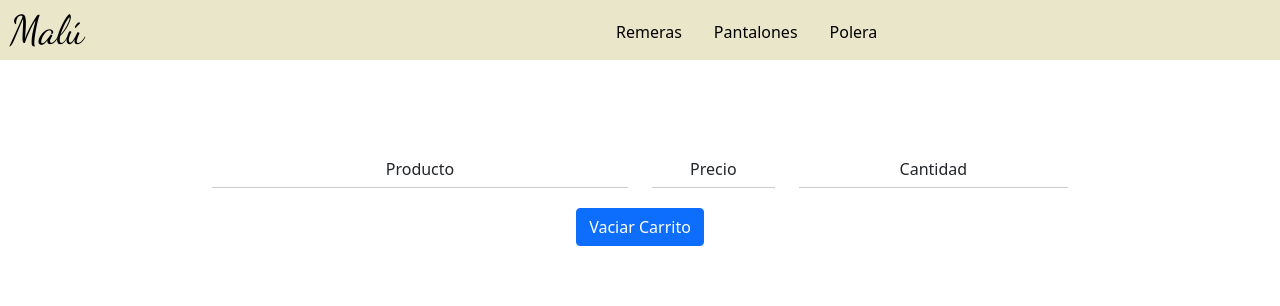
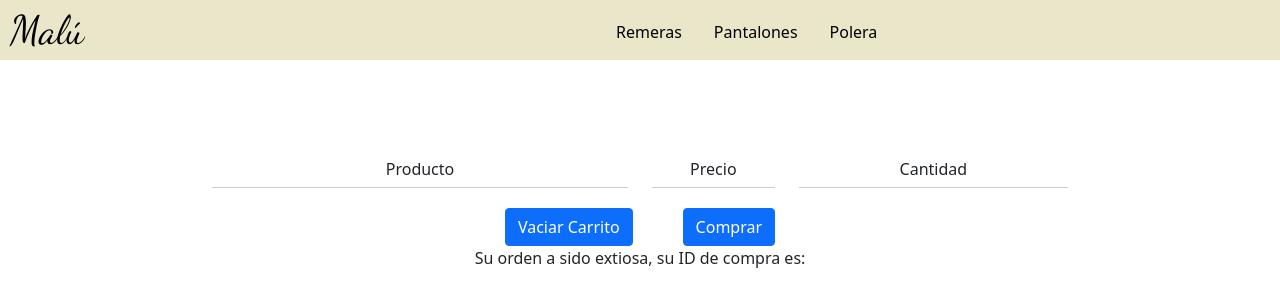
Before and after one commit to TixeiraValentin/ReactEcommerce-CoderHouse, a React (Create React App) app: page /cart in a window 1280 px wide. Shown: the top 306 px of the page. Built offline with nearby package versions, Linux system fonts and the light colour scheme; a web font is replaced by a local one.

Commit message:
agregamos orders a fireStore hardCodeado

```diff
--- a/src/components/Cart/Cart.css
+++ b/src/components/Cart/Cart.css
@@ -16,3 +16,6 @@
     flex-direction: row;
     justify-content: space-between;
 }
+.buttonsCart {
+    margin-right: 50px;
+}
--- a/src/components/Cart/Cart.jsx
+++ b/src/components/Cart/Cart.jsx
@@ -1,10 +1,51 @@
 import { Button } from 'react-bootstrap'
 import {useCartContext } from '../../context/CartContext'
+import {addDoc, collection, doc, getFirestore, Timestamp, updateDoc, writeBatch} from "firebase/firestore"
 import './Cart.css'
+
 
 export const Cart = () => {
 
-    const {cartList, borrarCarrito, borrarElemento} = useCartContext ()
+    const {cartList, borrarCarrito, borrarElemento, precioTotal} = useCartContext ()
+
+
+    const generarOrden = (e) => {
+        e.preventDefault()
+        let orden = {}
+        orden.date = Timestamp.fromDate(new Date())
+        orden.buyer = {}
+        orden.total = precioTotal()
+        orden.item = cartList.map(cartItem => {
+            const id = cartItem.id
+            const nombre = cartItem.name
+            const precio = cartItem.price * cartItem.cantidad
+            return {id, nombre, precio}
+        })
+
+        const db = getFirestore()
+        const ordersCollection = collection(db, 'orders')
+        addDoc(ordersCollection, orden)
+        .then(resp => console.log(resp))
+        .catch(err => console.log (err))
+
+        const docModificar = doc(db, 'items', '7tfH2by8XLeX75g6QX09')
+        const docModificar2 = doc(db, 'items', 'WJWQ583vJlLQDPtGhSgj')
+        updateDoc(docModificar, {
+            stock: 9
+        })
+        .then(resp => console.log('modifique el stock'))
+        .catch(err => console.log(err))
+
+        const batch = writeBatch(db)
+        batch.update(docModificar,{
+            stock: 8
+        })
+        batch.update(docModificar2, {
+            stock:7
+        })
+        batch.commit()
+
+    }
 
     return (
         <>
@@ -29,7 +70,7 @@ export const Cart = () => {
                 {cartList.map (item =>
                     <div className='display-flex'>
                         <div className='col-6'>
-                            <img className='imageCart' src={item.image} alt=""/><h3>{item.name}</h3>
+                            <img className='imageCart' src={item.imageID} alt=""/><h3>{item.name}</h3>
                         </div>
                         <div className='col-2'>
                             <h3>{item.price}$</h3>
@@ -42,7 +83,11 @@ export const Cart = () => {
                         </div>
                     </div>
                     )}
-                    <Button onClick={borrarCarrito}> Vaciar Carrito</Button>
+                    <div>
+                        <Button className='buttonsCart' onClick={borrarCarrito}> Vaciar Carrito</Button>
+                        <Button onClick={generarOrden}>Comprar</Button>
+                    </div>
+                    <div>Su orden a sido extiosa, su ID de compra es:</div>
 
             </div>
         </div>
--- a/src/components/ItemDetail/ItemDetail.jsx
+++ b/src/components/ItemDetail/ItemDetail.jsx
@@ -25,7 +25,7 @@ function ItemDetail({item}) {
                               </div>
                               <div className='detailConteiner'>
                                       <div className='detailImg '>
-                                          <img className='imageItemDe tail' src={item.image} alt="" />
+                                          <img className='imageItemDe tail' src={item.imageID} alt="" />
                                       </div>
                                       <div className='itemCount playFaireFont col-4'>
                                         <div>
--- a/src/context/CartContext.jsx
+++ b/src/context/CartContext.jsx
@@ -23,6 +23,10 @@ function CartContextProvider ({children}) {
         else { setCantCart (cantCart - item.cantidad)}
     }
 
+    const precioTotal =()=>{
+        return cartList.reduce((acum, prod) => acum + (prod.cantidad * prod.price) , 0)
+      }
+
 
     function addToCart (item, cantidad) {
 
@@ -31,17 +35,13 @@ function CartContextProvider ({children}) {
             if (index > -1) {
                 const oldQy = cartList[index].cantidad
                 setCantCart (item.cantidad + cantCart)
-                console.log('entre al if')
                 cartList.splice(index, 1)
                 setCartList([...cartList, { ...item, cantidad : item.cantidad + oldQy}])
-                console.log (item)
             }
 
             else{
                 setCartList([...cartList, item])
                 setCantCart (item.cantidad + cantCart)
-                console.log('entre al else')
-                console.log(item)
             }
 
     }
@@ -50,6 +50,7 @@ function CartContextProvider ({children}) {
         <CartContext.Provider value={{
             cantCart,
             cartList,
+            precioTotal,
             addToCart,
             borrarCarrito,
             borrarElemento
```
